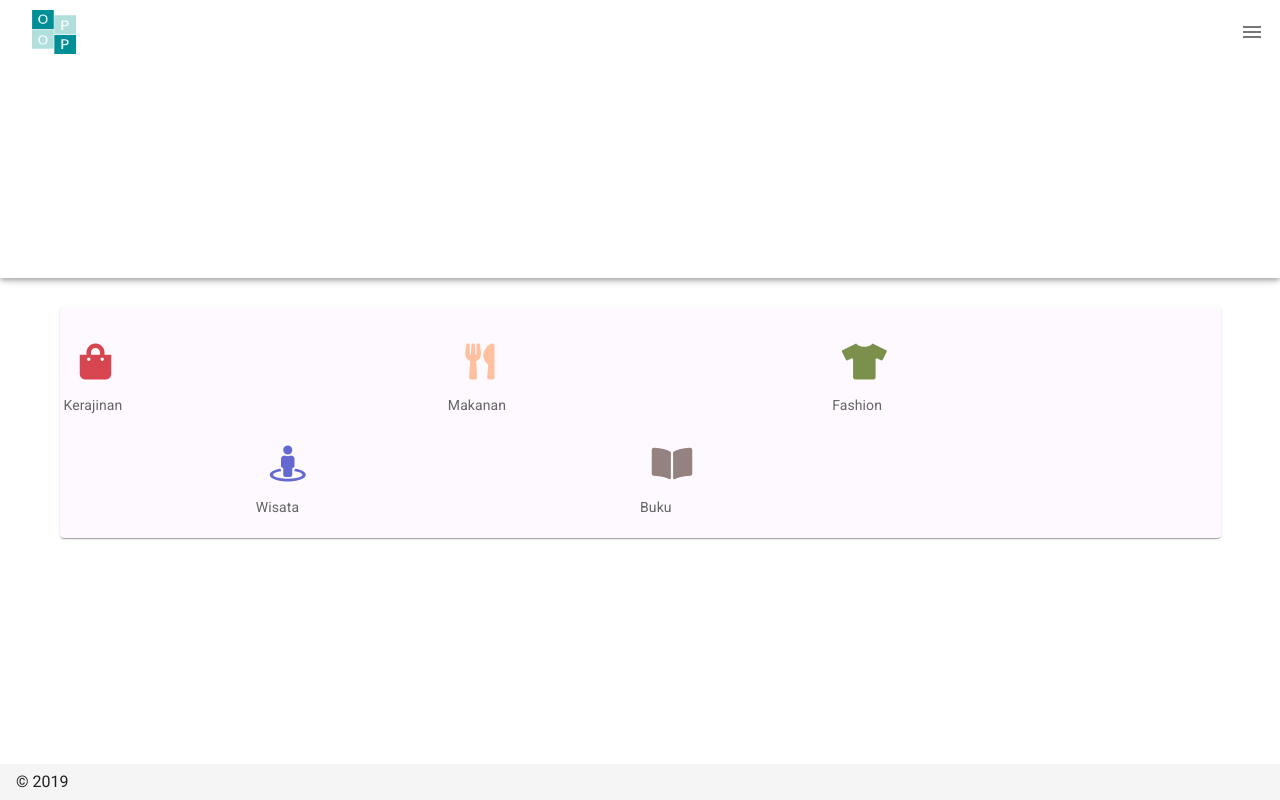
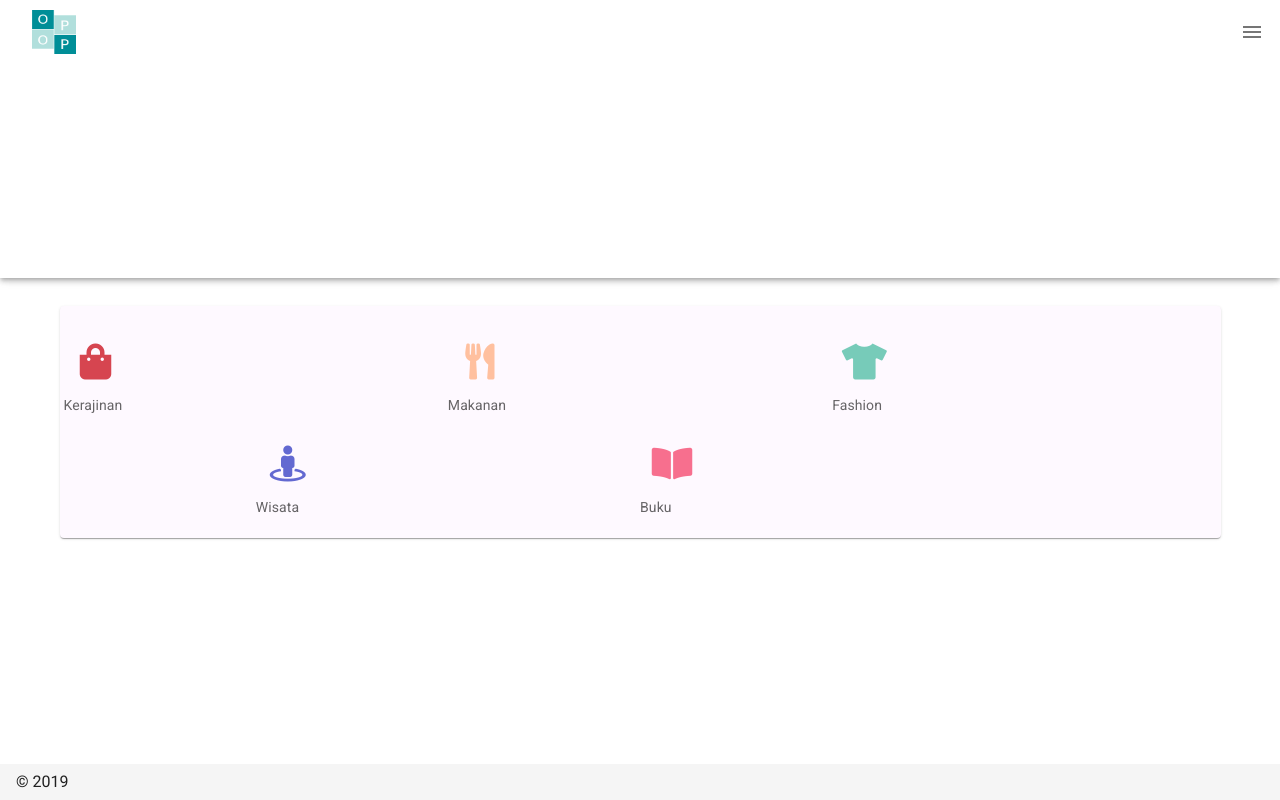
Before and after one commit to captainjex/tasik-opop, a Nuxt app: page / in a window 1280 px wide. Built offline with nearby package versions, Linux system fonts and the light colour scheme.

Commit message:
warna menu

```diff
--- a/constants/menus.js
+++ b/constants/menus.js
@@ -1,7 +1,7 @@
 export const indexMenus = [
   { icon: 'fas fa-shopping-bag', color: '#d64550', path: 'kerajinan', name: 'Kerajinan' },
   { icon: 'fas fa-utensils', color: '#ffc09f', path: 'makanan', name: 'Makanan' },
-  { icon: 'fas fa-tshirt', color: '#7b904b', path: 'fashion', name: 'Fashion' },
+  { icon: 'fas fa-tshirt', color: '#77cbb9', path: 'fashion', name: 'Fashion' },
   { icon: 'fas fa-street-view', color: '#6369d1', path: 'wisata', name: 'Wisata' },
-  { icon: 'fas fa-book-open', color: '#93827f', path: 'buku', name: 'Buku' }
+  { icon: 'fas fa-book-open', color: '#f76f8e', path: 'buku', name: 'Buku' }
 ]
```
